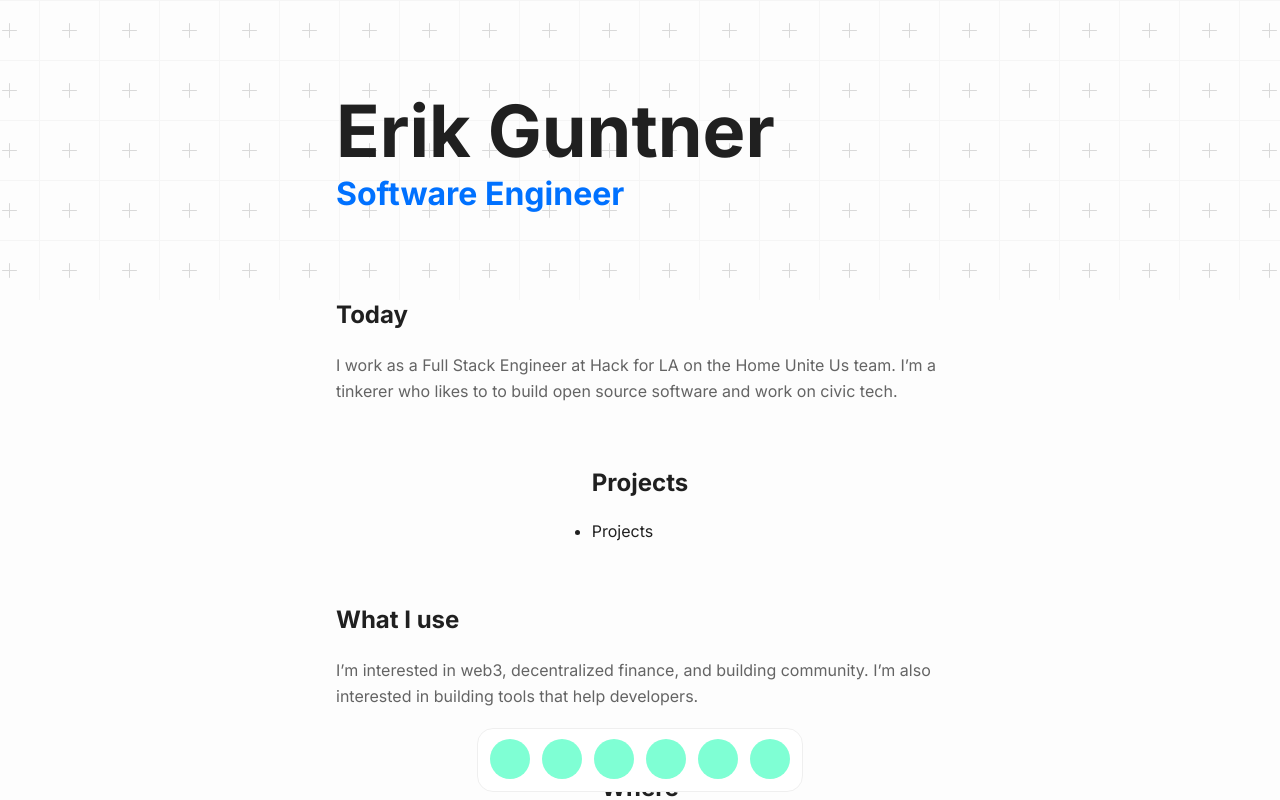
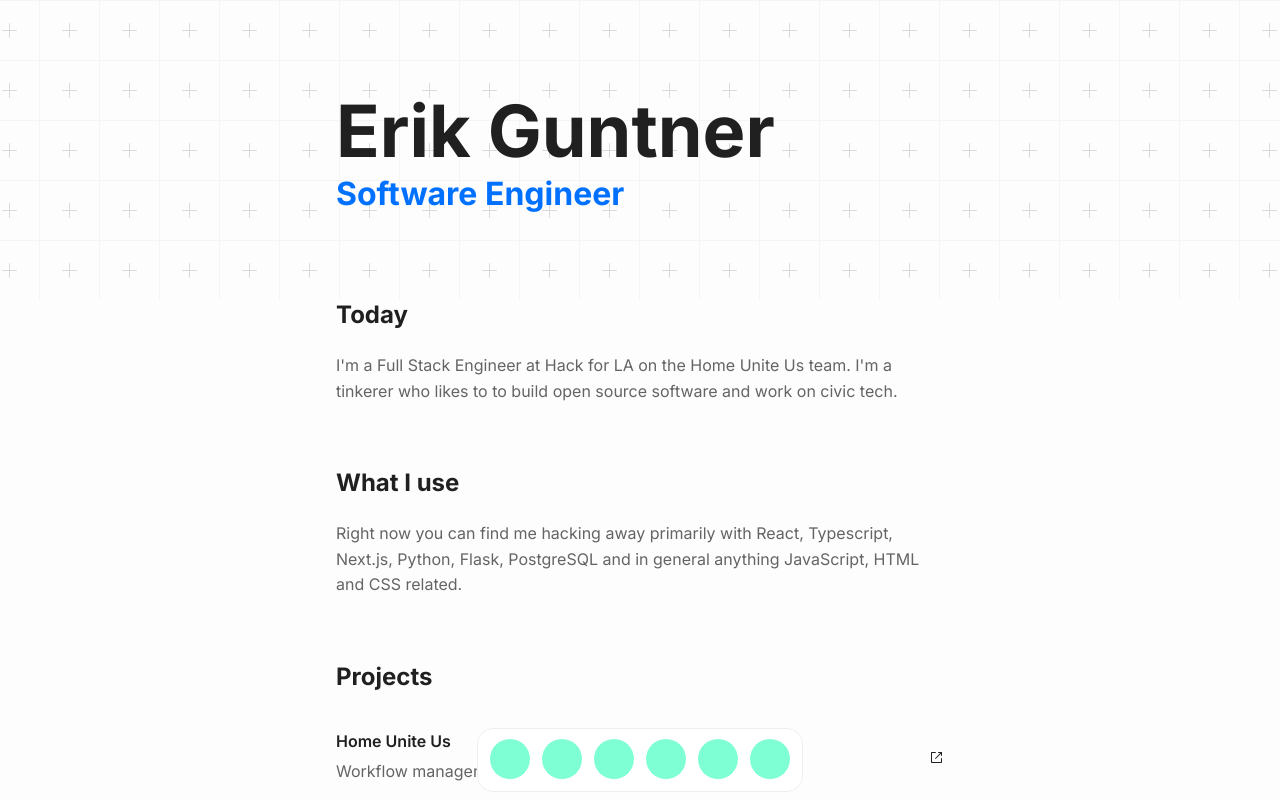
Before and after one commit to erikguntner/personal-site, a Next.js app: page / in a window 1280 px wide. Built offline with nearby package versions, Linux system fonts and the light colour scheme.

Commit message:
Add map image

```diff
--- a/src/app/constants.ts
+++ b/src/app/constants.ts
@@ -4,7 +4,7 @@ interface Project {
   href: string;
 }
 
-const projecst = [
+export const projects: Project[] = [
   {
     title: "Home Unite Us",
     description: "Workflow management software for host home nonprofits",
@@ -14,18 +14,18 @@ const projecst = [
   {
     title: "Codesmith",
     description: "Codesmith website redesign",
-    href: "https://homeunite.us",
+    href: "https://www.codesmith.io/immersive-program?codesmith.io&utm_term=&utm_campaign=Traffic-SoftwareEngineeringImmersive-LA&utm_source=adwords&utm_medium=ppc&hsa_acc=7695945827&hsa_cam=1932797011&hsa_grp=110363345741&hsa_ad=483312427367&hsa_src=g&hsa_tgt=aud-988401595388:dsa-1029146638442&hsa_kw=&hsa_mt=&hsa_net=adwords&hsa_ver=3&gad_source=1&gclid=CjwKCAiAt5euBhB9EiwAdkXWOyVAjyaVbOtg2zgITh-APG2ah-uLP_ax8VKwztyGdiHspKTxWQCYWBoC2DoQAvD_BwE",
   },
 
   {
     title: "React Proto",
     description: "Desktop application for prototyping React UI",
-    href: "https://homeunite.us",
+    href: "https://github.com/React-Proto/react-proto",
   },
 
   {
     title: "Route Studio",
     description: "Plot new routes, visualize and export data",
-    href: "https://homeunite.us",
+    href: "https://rtnt.vercel.app/",
   },
 ];
--- a/src/app/page.module.css
+++ b/src/app/page.module.css
@@ -94,13 +94,62 @@
   padding: 4rem 0;
 }
 
-/* TITLE SECTION */
+/* SECTION */
 
 .section {
   display: flex;
   flex-direction: column;
   gap: 24px;
   margin-bottom: 32px;
+  width: 100%;
+}
+
+/* PROJECT SECTION */
+
+.project_list {
+  display: flex;
+  flex-direction: column;
+  gap: 8px;
+  list-style-type: none;
+}
+
+.project {
+  display: flex;
+  justify-content: space-between;
+  align-items: center;
+  padding: 16px;
+  border-radius: 8px;
+  color: var(--primary-text);
+  transition: background-color 0.3s ease;
+  padding-left: 0.75rem;
+  padding-right: 0.75rem;
+  margin-left: -0.75rem;
+  margin-right: -0.75rem;
+}
+
+.project svg {
+  color: var(--primary-text);
+  transition: background-color 0.3s ease;
+}
+
+.project div {
+  display: flex;
+  flex-direction: column;
+  gap: 8px;
+}
+
+.project div h4 {
+  font-weight: 600;
+}
+
+.project:hover {
+  background-color: aliceblue;
+  transition: background-color 0.3s ease;
+}
+
+.project:hover svg {
+  color: var(--primary-accent);
+  transition: background-color 0.3s ease;
 }
 
 /* WORK SECTION */
--- a/src/app/page.tsx
+++ b/src/app/page.tsx
@@ -1,8 +1,10 @@
 "use client";
 
 import React from "react";
+import Image from "next/image";
 import styles from "./page.module.css";
-import { Cross1Icon } from "@radix-ui/react-icons";
+import { Cross1Icon, ExternalLinkIcon } from "@radix-ui/react-icons";
+import { projects } from "./constants";
 
 export default function Home() {
   return (
@@ -24,30 +26,49 @@ export default function Home() {
         <section className={styles.section}>
           <h2>Today</h2>
           <p>
-            I work as a Full Stack Engineer at Hack for LA on the Home Unite Us
-            team. I’m a tinkerer who likes to to build open source software and
-            work on civic tech.
+            I&apos;m a Full Stack Engineer at Hack for LA on the Home Unite Us
+            team. I&apos;m a tinkerer who likes to to build open source software
+            and work on civic tech.
+          </p>
+        </section>
+        <section className={styles.section}>
+          <h2>What I use</h2>
+          <p>
+            Right now you can find me hacking away primarily with React,
+            Typescript, Next.js, Python, Flask, PostgreSQL and in general
+            anything JavaScript, HTML and CSS related.
           </p>
         </section>
         <section className={styles.section}>
           <h2>Projects</h2>
-          <ul>
-            <li>
-              <a href="/projects">Projects</a>
-            </li>
+          <ul className={styles.project_list}>
+            {projects.map((project, i) => (
+              <li key={i}>
+                <a
+                  className={styles.project}
+                  href={project.href}
+                  target="_blank"
+                >
+                  <div>
+                    <h4>{project.title}</h4>
+                    <p>{project.description}</p>
+                  </div>
+                  <ExternalLinkIcon />
+                </a>
+              </li>
+            ))}
           </ul>
         </section>
         <section className={styles.section}>
-          <h2>What I use</h2>
-          <p>
-            I’m interested in web3, decentralized finance, and building
-            community. I’m also interested in building tools that help
-            developers.
-          </p>
-        </section>
-        <section className={styles.section}>
           <h2>Where</h2>
-          <div id="map" />
+          <div>
+            <Image
+              src="/location.png"
+              height={500}
+              width={340}
+              alt="Picture of the author"
+            />
+          </div>
         </section>
       </div>
     </main>
```
Also changed, not shown: public/location.png (added).
